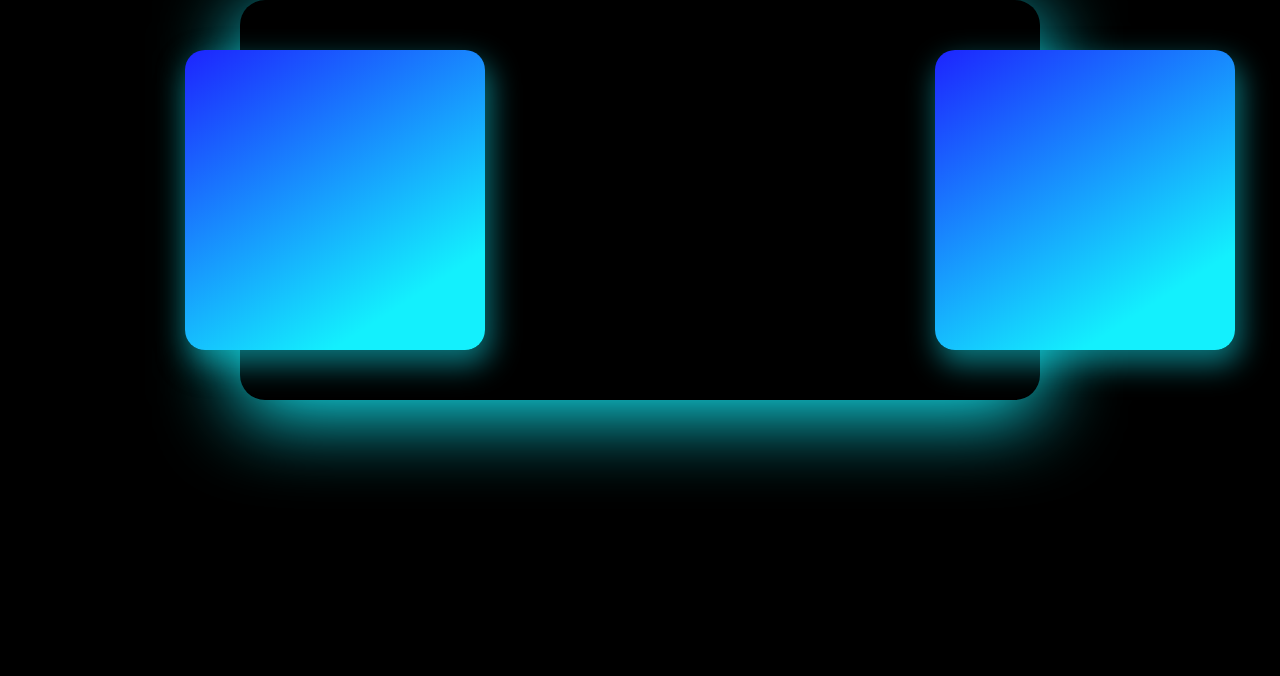
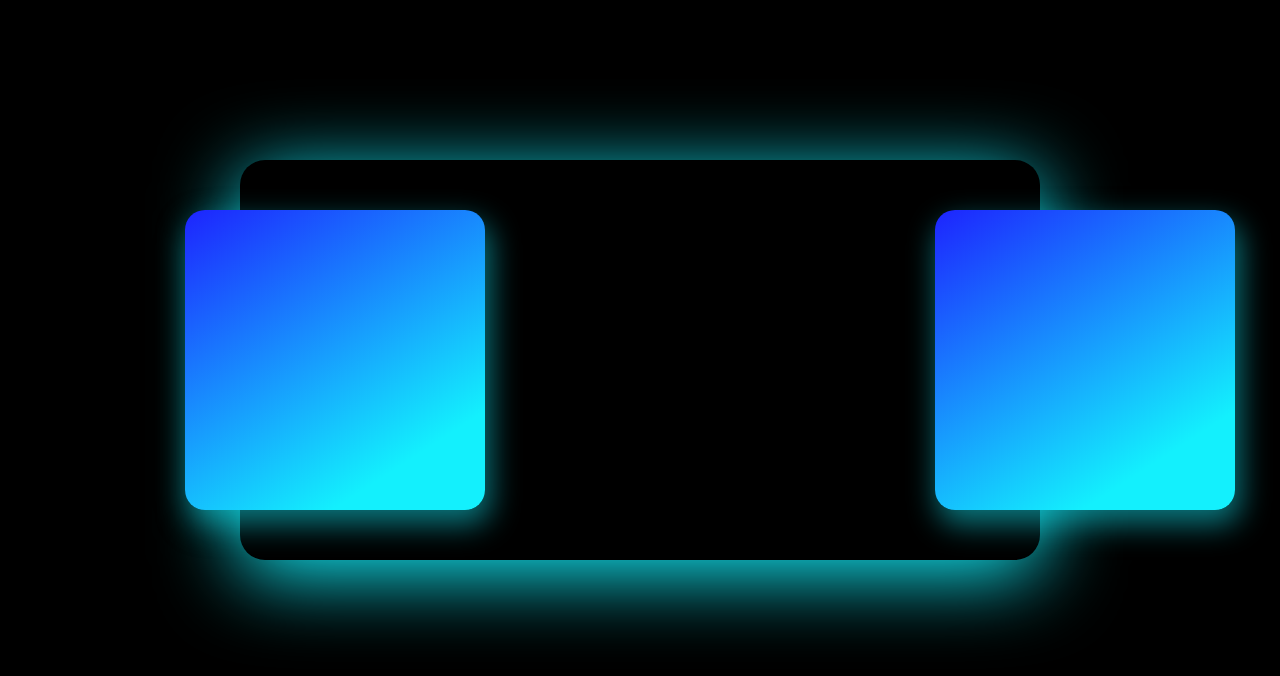
Before and after one commit to VedantKhairnar/Ongoing-Events, a plain HTML site: page index.html in a window 1280 px wide. Shown: the top 676 px of the page. Drawn offline with nearby package versions, Linux system fonts and the light colour scheme.

Commit message:
Update index.html

```diff
--- a/index.html
+++ b/index.html
@@ -13,7 +13,9 @@
 <!-- partial:index.partial.html -->
 <div id="particles-js" ></div>
 <script src='https://cdnjs.cloudflare.com/ajax/libs/gsap/3.3.3/gsap.min.js'></script><script type="module" src="./script.js"></script>
-<div clas>
+<br><br><br><br> <br><br><br><br> <br><br>
+
+  <div >
 
   <div class="blog-slider" >
     <div class="blog-slider__wrp swiper-wrapper">
```
